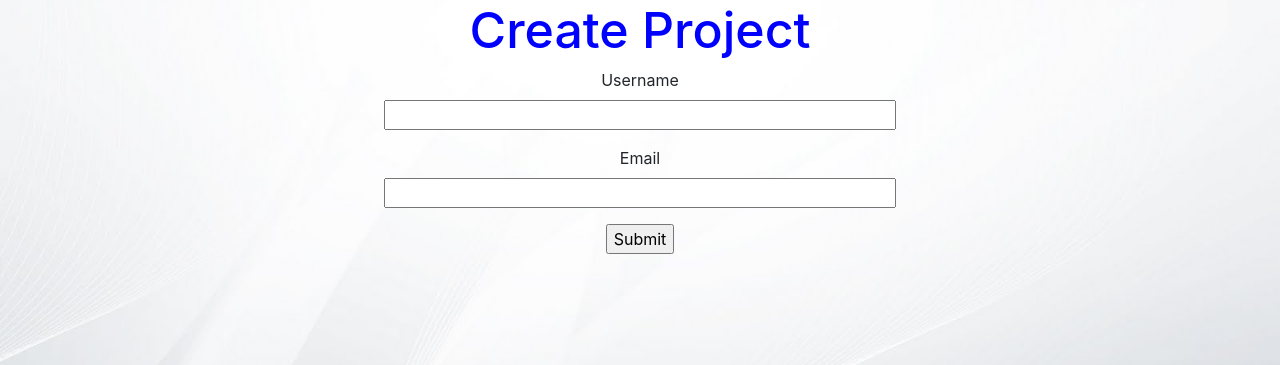
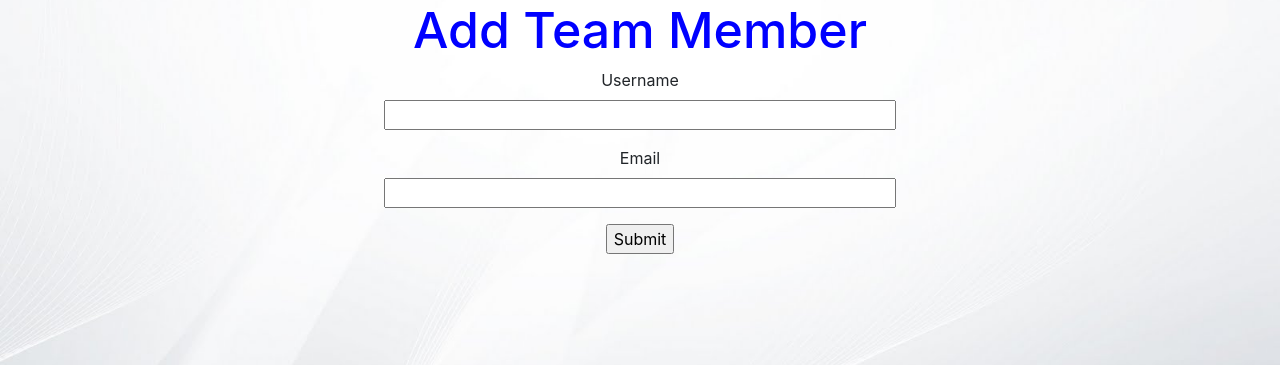
Before and after one commit to myersc7/seniorproject, a Flask app: template app/templates/AddMember.html in a window 1280 px wide. Shown: the part 56-421 px from the top of the page. Run offline with Flask 2, Linux system fonts and the light colour scheme; the template is opened without the code that fills it: most values are stand-ins (such as "Sample title", 1, 10 or a date in 2020); form fields are guessed from the names that the template uses; some libraries are stand-ins or nearby versions.

Commit message:
Added new header to Add Member Page

```diff
--- a/app/templates/AddMember.html
+++ b/app/templates/AddMember.html
@@ -1,7 +1,7 @@
 {% extends "base.html" %}
 
 {% block content %}
-    <h1>Create Project</h1>
+    <h1>Add Team Member</h1>
     <div class="container">
     <form action="" method="post">
         {{ form.hidden_tag() }}
```
